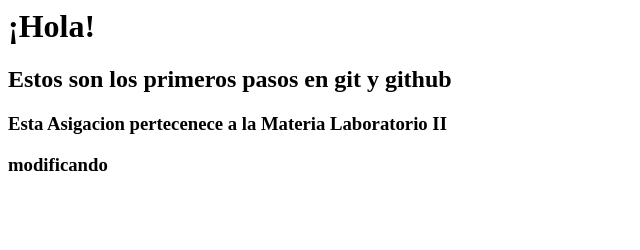
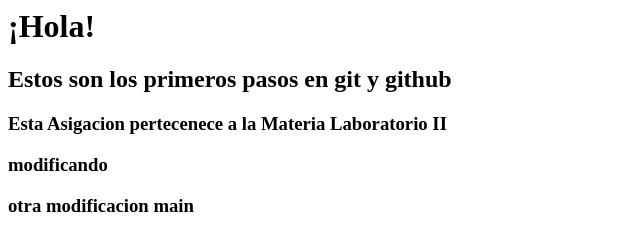
Before and after one commit to yurisjbc23/PruebaLab, a plain HTML site: page index.html in a window 1280 px wide. Shown: the whole page, without its empty margins (0-640 px from the left). Drawn offline with Linux system fonts and the light colour scheme.

Commit message:
Update index.html
otra modificacion desde el main desde github

```diff
--- a/index.html
+++ b/index.html
@@ -10,5 +10,6 @@
     <h2>Estos son los primeros pasos en git y github</h2>
     <h3>Esta Asigacion pertecenece a la Materia Laboratorio II</h3>
     <h3>modificando</h3>
+    <h3>otra modificacion main</h3>
 </body>
 </html>
```
